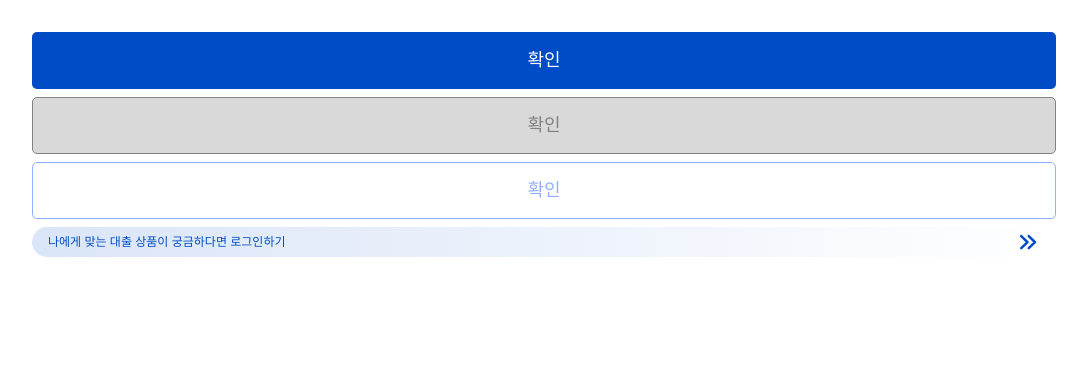
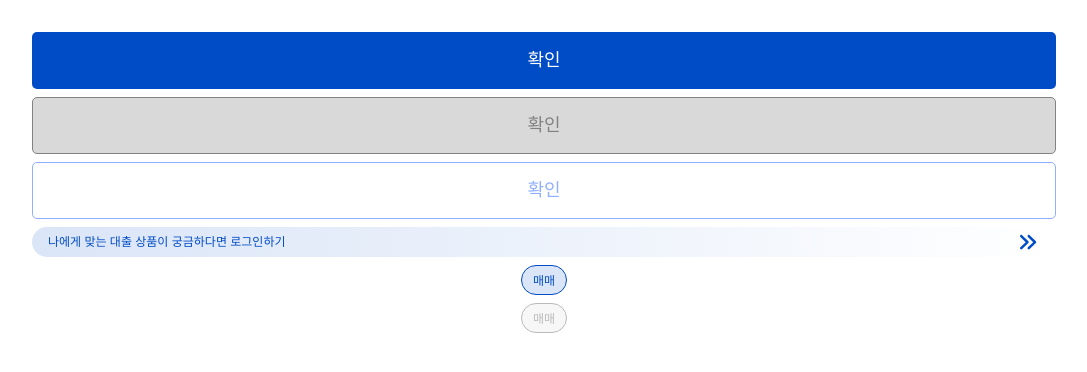
Before and after one commit to PDA-BillyBang/billybang-client, a React (Vite) app: page / in a window 1280 px wide. Shown: the top 372 px of the page, without its empty margins (96-1183 px from the left). Built offline with nearby package versions, Linux system fonts and the light colour scheme.

Commit message:
feat : small button 추가

```diff
--- a/package.json
+++ b/package.json
@@ -11,6 +11,7 @@
   },
   "dependencies": {
     "flowbite": "^2.3.0",
+    "flowbite-react": "^0.9.0",
     "react": "^18.2.0",
     "react-dom": "^18.2.0",
     "react-router-dom": "^6.23.1"
--- a/src/App.tsx
+++ b/src/App.tsx
@@ -1,7 +1,7 @@
 import "./App.css";
 import LargeButton from "./components/common/button/LargeButton";
 import NavigateButton from "./components/common/button/NavigateButton";
-
+import SmallButton from "./components/common/button/SmallButton";
 function App() {
   // const [count, setCount] = useState(0);
 
@@ -17,6 +17,10 @@ function App() {
         text="나에게 맞는 대출 상품이 궁금하다면 로그인하기"
         customWidth="w-[80vw]"
       />
+      <div className="my-2" />
+      <SmallButton text="매매" isActive={true} />
+      <div className="my-2" />
+      <SmallButton text="매매" isActive={false} />
     </>
   );
 }
--- a/src/components/common/button/SmallButton.tsx
+++ b/src/components/common/button/SmallButton.tsx
@@ -0,0 +1,21 @@
+import React from "react";
+
+type Props = {
+  text: string;
+  isActive: boolean;
+};
+
+export default function SmallButton({ text, isActive }: Props) {
+  let buttonStyles;
+
+  switch (isActive) {
+    case true:
+      buttonStyles = `text-center leading-[30px] text-blue-1 bg-blue-4 border-[0.5px] border-blue-1 w-[46px] h-[30px] rounded-[20px] text-[12px]`;
+      break;
+    default:
+      buttonStyles = `text-center leading-[30px] text-grey-2 bg-grey-6 border-[0.5px] border-grey-2 w-[46px] h-[30px] rounded-[20px] text-[12px]`;
+      break;
+  }
+
+  return <button className={buttonStyles}>{text}</button>;
+}
--- a/tailwind.config.js
+++ b/tailwind.config.js
@@ -16,7 +16,8 @@ module.exports = {
       "grey-2": "#BABABA",
       "grey-3": "#D9D9D9",
       "grey-4": "#E6E6E6",
-      "grey-5": "F4F4F4",
+      "grey-5": "#F4F4F4",
+      "grey-6": "#F7F7F7",
       "white-1": "#FFFFFF",
       "blue-1": "#004CC7",
       "blue-2": "#487FD7",
```
Also changed, not shown: 1 other file (tests, documents, lock files or other folders).
